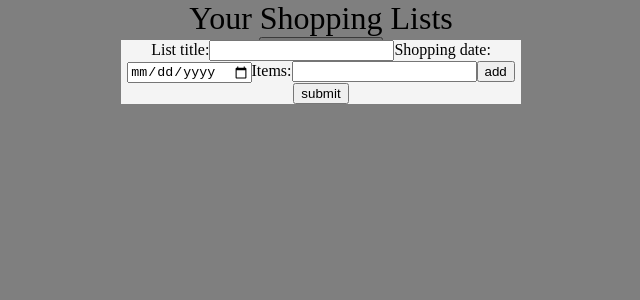
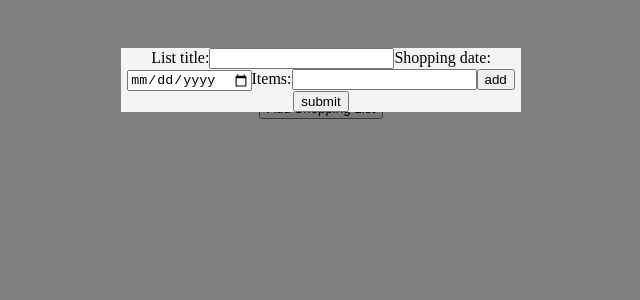
Before and after one commit to katmart93/shopping-list-app, a React (Create React App) app: page / in a window 1280 px wide. Both pictures are taken after a click on the button "Add Shopping List". Shown: the top 300 px of the page, without its empty margins (319-959 px from the left). Built offline with nearby package versions, Linux system fonts and the light colour scheme; a web font is replaced by a local one.

Commit message:
styles added to title

```diff
--- a/src/components/FormModal.css
+++ b/src/components/FormModal.css
@@ -1,10 +1,10 @@
 .modal-backdrop {
   background: rgba(0, 0, 0, 0.5);
   height: 100%;
+  top: 0;
   left: 0;
   position: fixed;
-  padding-top: 2.5rem;
-  top: 0;
+  padding-top: 3rem;
   width: 100%;
 }
 .modal-wrapper {
--- a/src/components/Home.jsx
+++ b/src/components/Home.jsx
@@ -33,7 +33,7 @@ export default function Home() {
   };
 
   return (
-    <div className="home">
+    <div className="home-wrapper">
       <Title />
       <ShoppingLists lists={lists} showList={showList} />
       <AddListButton setShowFormModal={setShowFormModal} />
--- a/src/components/Title.css
+++ b/src/components/Title.css
@@ -0,0 +1,8 @@
+.title-wrapper {
+  padding-top: 3rem;
+}
+.title {
+  font-family: "Lobster Two", cursive;
+  color: #ad567e;
+  font-size: 2.5rem;
+}
--- a/src/components/Title.jsx
+++ b/src/components/Title.jsx
@@ -1,3 +1,6 @@
+// styles
+import "./Title.css";
+
 export default function Title() {
   return (
     <div className="title-wrapper">
```
